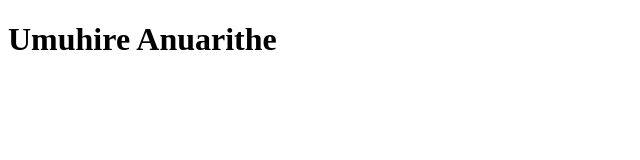
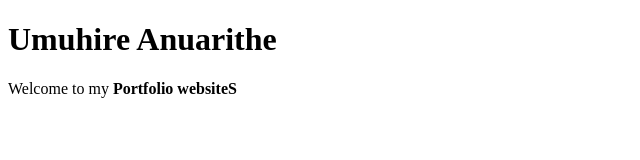
Before and after one commit to UmuhireAnuarithe/portfolio, a plain HTML site: page portfolio.html in a window 1280 px wide. Shown: the whole page, without its empty margins (0-640 px from the left). Drawn offline with Linux system fonts and the light colour scheme.

Commit message:
I added inline element

```diff
--- a/portfolio.html
+++ b/portfolio.html
@@ -8,5 +8,6 @@
 </head>
 <body>
  <h1>Umuhire Anuarithe</h1>
+ <p>Welcome to my <strong>Portfolio websiteS</strong></p>
 </body>
 </html>
```
